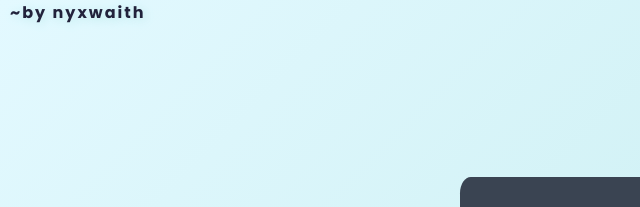
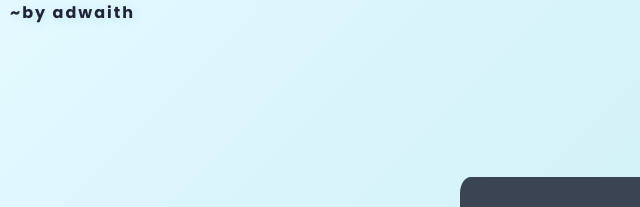
Before and after one commit to nyxwaith/Calculator, a plain HTML site: page index.html in a window 1280 px wide. Shown: the top 207 px of the page, 0-640 px from the left. Drawn offline with Linux system fonts and the light colour scheme; a web font is replaced by a local one.

Commit message:
Calculator

```diff
--- a/index.html
+++ b/index.html
@@ -8,7 +8,7 @@
 </head>
 <body>
     <div class="title">
-        <b>~by nyxwaith</b>
+        <b>~by adwaith</b>
     </div>
     <div class="container">
         <div class="calculator">
```
